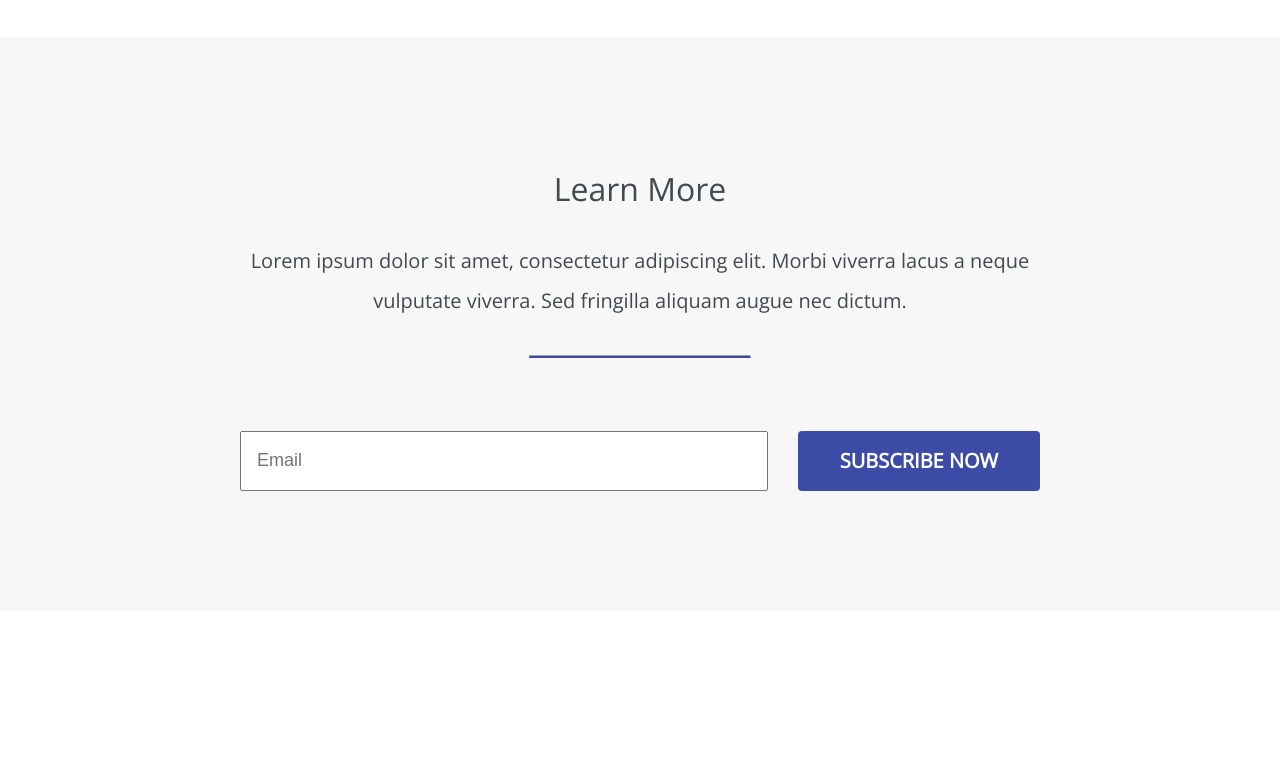
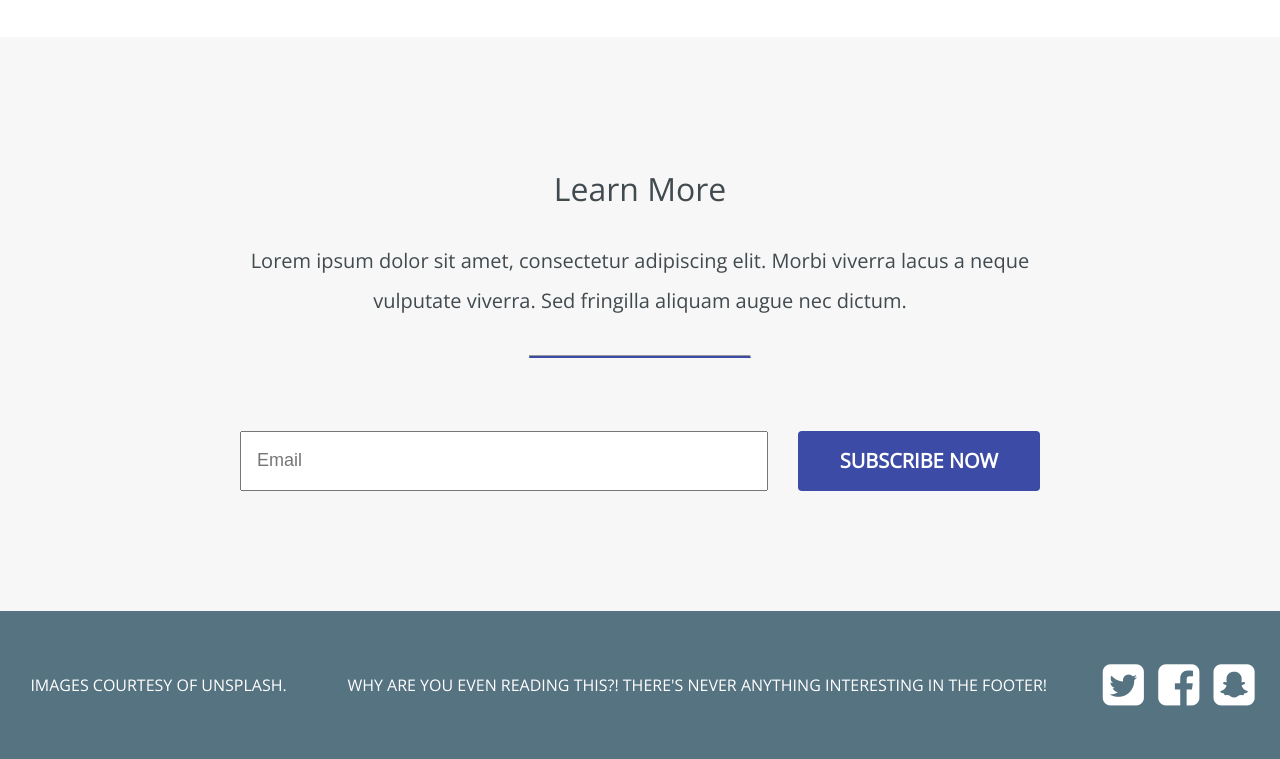
Before and after one commit to Scrump31/landing-page, a website: page index.html in a window 1280 px wide. Shown: the part 3637-4396 px from the top of the page. Before the commit the page ends 4248 px from the top, so only its background shows below. Drawn offline with nearby package versions, Linux system fonts and the light colour scheme.

Commit message:
Finished footer

```diff
--- a/index.html
+++ b/index.html
@@ -138,9 +138,22 @@
   </header>
   <form>
 		<input type="email" placeholder="Email">
-		<a href="#" class="btn">Subscribe now</a>
+		<a href="#">Subscribe now</a>
 	</form>
 </section>
 
+<footer>
+  <p>Images Courtesy of Unsplash.</p>
+  <p>
+    Why are you even reading this?!
+    There's never anything interesting in the footer!
+  </p>
+  <div class="social-links">
+    <a href="#"><i class="fa fa-twitter-square fa-3x"></i></a>
+    <a href="#"><i class="fa fa-facebook-square fa-3x"></i></a>
+    <a href="#"><i class="fa fa-snapchat-square fa-3x"></i></a>
+  </div>
+</footer>
+
 </body>
 </html>
--- a/sass/_variables.scss
+++ b/sass/_variables.scss
@@ -3,3 +3,4 @@ $white: #fff;
 $gray: #f7f7f7;
 $light-black: #414a4f;
 $author: #555;
+$footer: #567381;
--- a/sass/styles.scss
+++ b/sass/styles.scss
@@ -292,3 +292,30 @@
     }
   }
 }
+
+footer {
+  align-items: center;
+  background-color: $footer;
+  color: $white;
+  display: flex;
+  flex-wrap: wrap;
+  font-family: 'Open Sans', sans-serif;
+  justify-content: space-around;
+  padding: 50px 0;
+  text-align: center;
+  text-transform: uppercase;
+
+  p {
+    line-height: 2;
+    padding: 5px 10px;
+  }
+
+  .social-links {
+    i {
+      color: $white;
+      margin: 0 5px;
+    }
+  }
+
+
+}
```
Also changed, not shown: css/styles.css, 1 other file.
